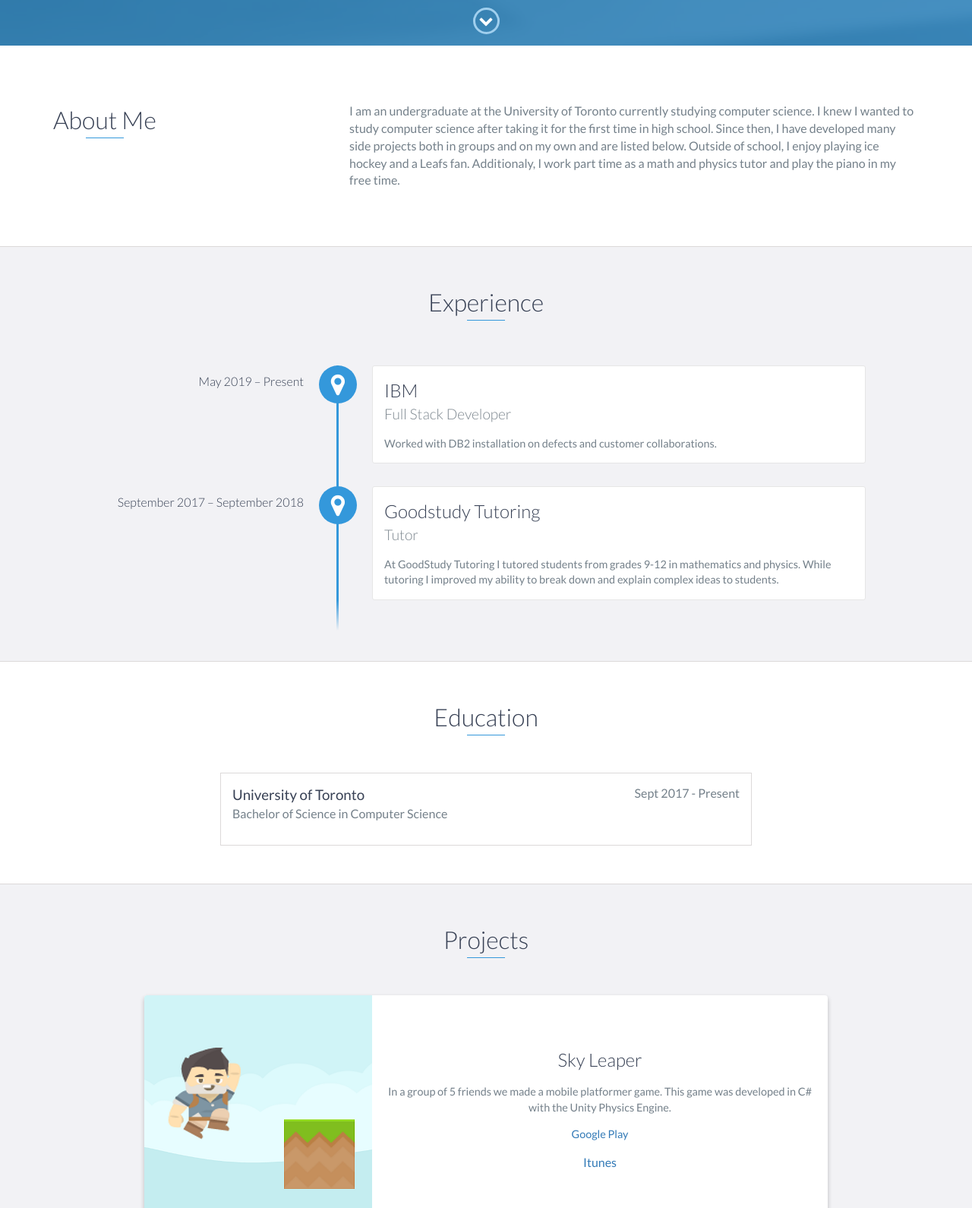
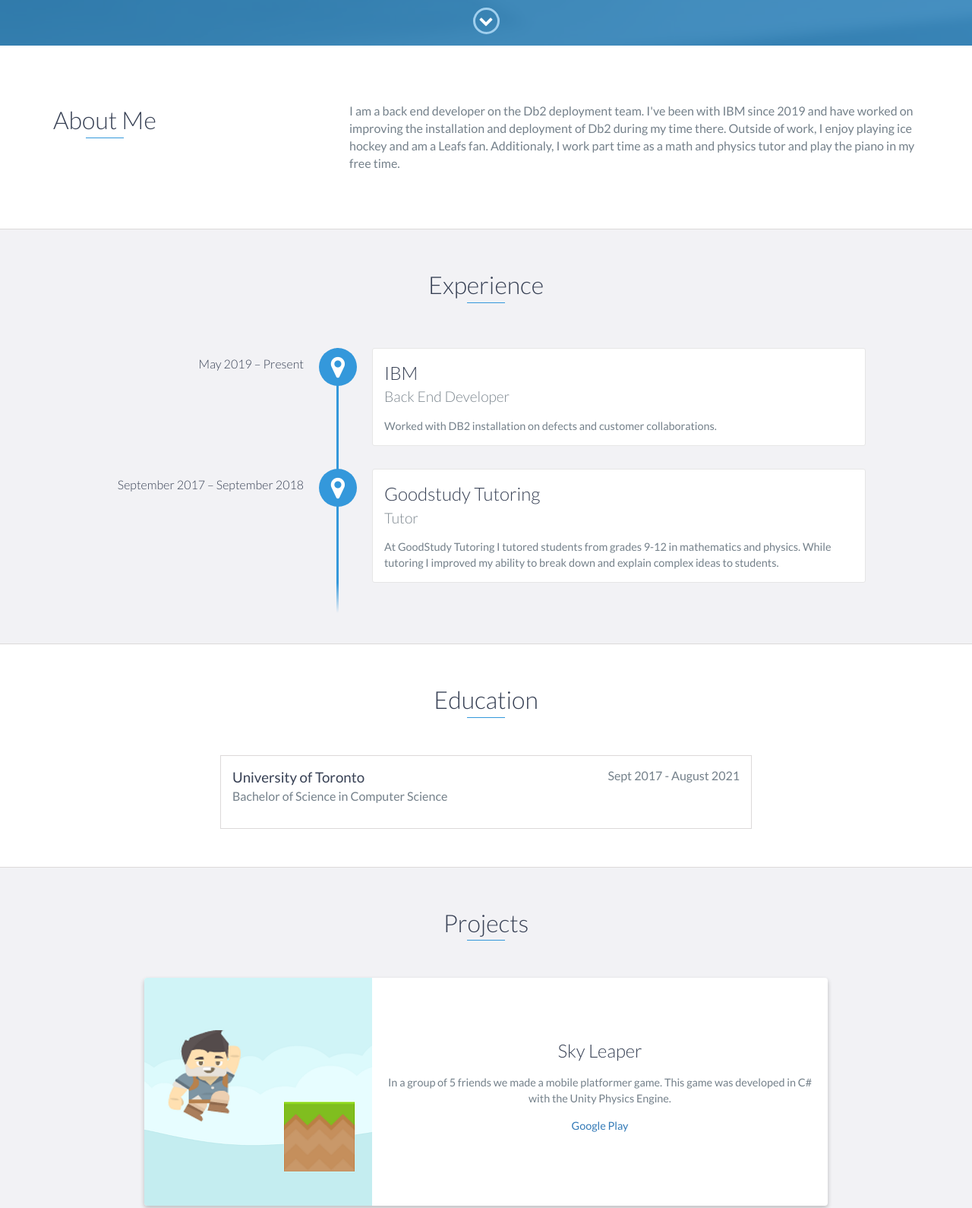
Before and after one commit to RyanWoodard/RyanWoodard.github.io, a website: page index.html in a window 1280 px wide. Shown: the part 740-2330 px from the top of the page at 76% size. Drawn offline with nearby package versions, Linux system fonts and the light colour scheme.

Commit message:
portfolio refresh

```diff
--- a/index.html
+++ b/index.html
@@ -67,10 +67,9 @@
                 </div>
                 <div class="col-md-8">
                     <p>
-						I am an undergraduate at the University of Toronto currently studying computer science. I knew I wanted to study computer science after
-						taking it for the first time in high school. Since then, I have developed many side projects both in groups and on my own and are listed
-						below.
-						Outside of school, I enjoy playing ice hockey and a Leafs fan. Additionaly, I work part time as a math and physics tutor and play the piano
+					        I am a back end developer on the Db2 deployment team. I've been with IBM since 2019 and have worked on improving the installation and deployment of Db2
+                                                during my time there.
+						Outside of work, I enjoy playing ice hockey and am a Leafs fan. Additionaly, I work part time as a math and physics tutor and play the piano
 						in my free time.
                     </p>
                 </div>
@@ -84,7 +83,7 @@
         <div id="experience-timeline">
             <div data-date="May 2019 – Present">
                 <h3>IBM</h3>
-                <h4>Full Stack Developer</h4>
+                <h4>Back End Developer</h4>
                 <p>
                     Worked with DB2 installation on defects and customer collaborations.
                 </p>
@@ -107,7 +106,7 @@
         <h2 class="heading">Education</h2>
         <div class="education-block">
             <h3>University of Toronto</h3>
-            <span class="education-date">Sept 2017 - Present</span>
+            <span class="education-date">Sept 2017 - August 2021</span>
             <h4>Bachelor of Science in Computer Science</h4>
         </div>
         <!-- End .education-block -->
@@ -133,7 +132,6 @@
                         <p>
                             <a href="https://play.google.com/store/apps/details?id=com.cutlassstudios.test&hl=en_US">Google Play</a>
                         </p>
-                        <a href="https://itunes.apple.com/us/app/sky-leaper/id1271512474?ls=1&mt=8">Itunes</a>
                     </div>
                     <!-- End .project-info -->
                 </div>
```
Also changed, not shown: 1 other file.
